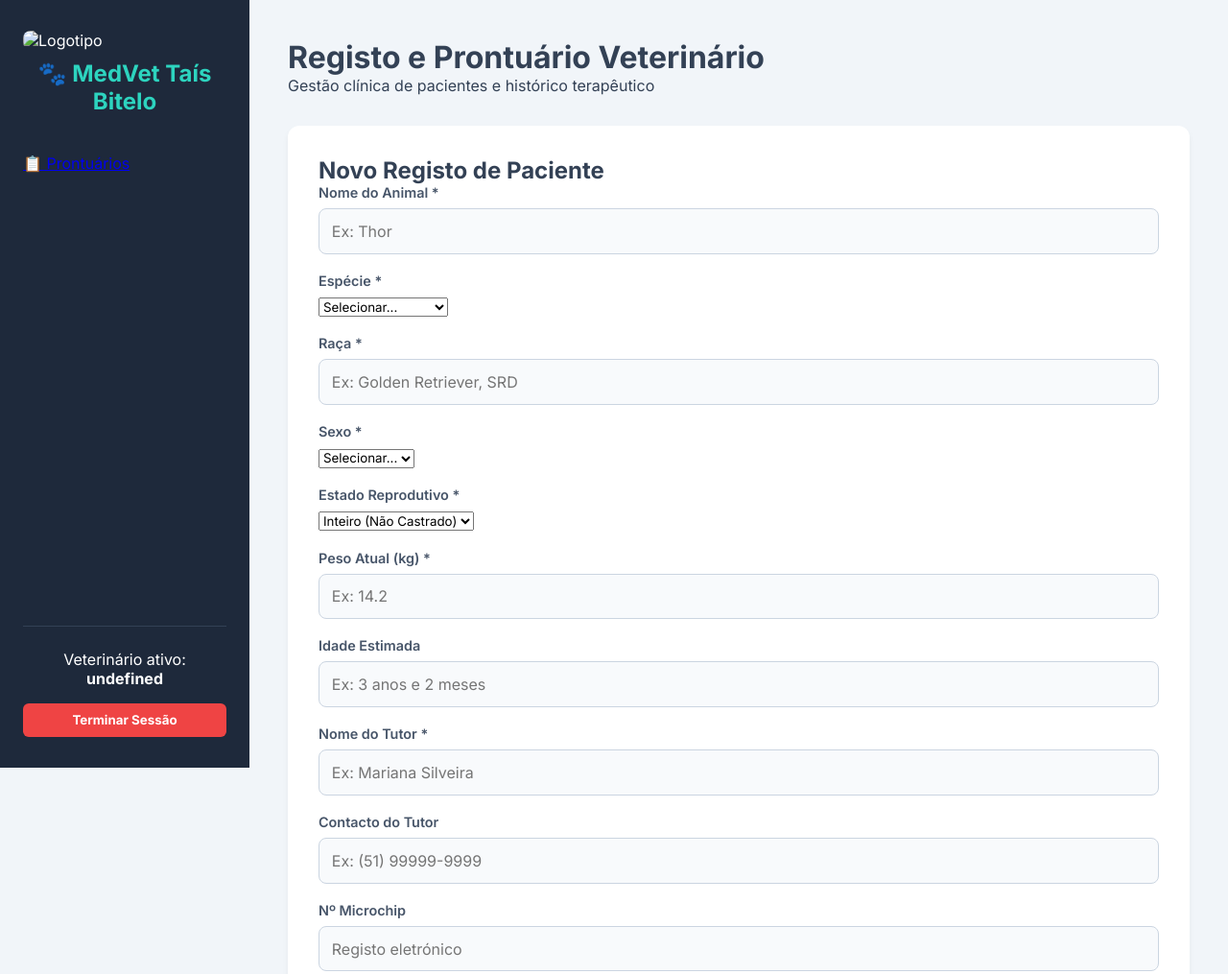
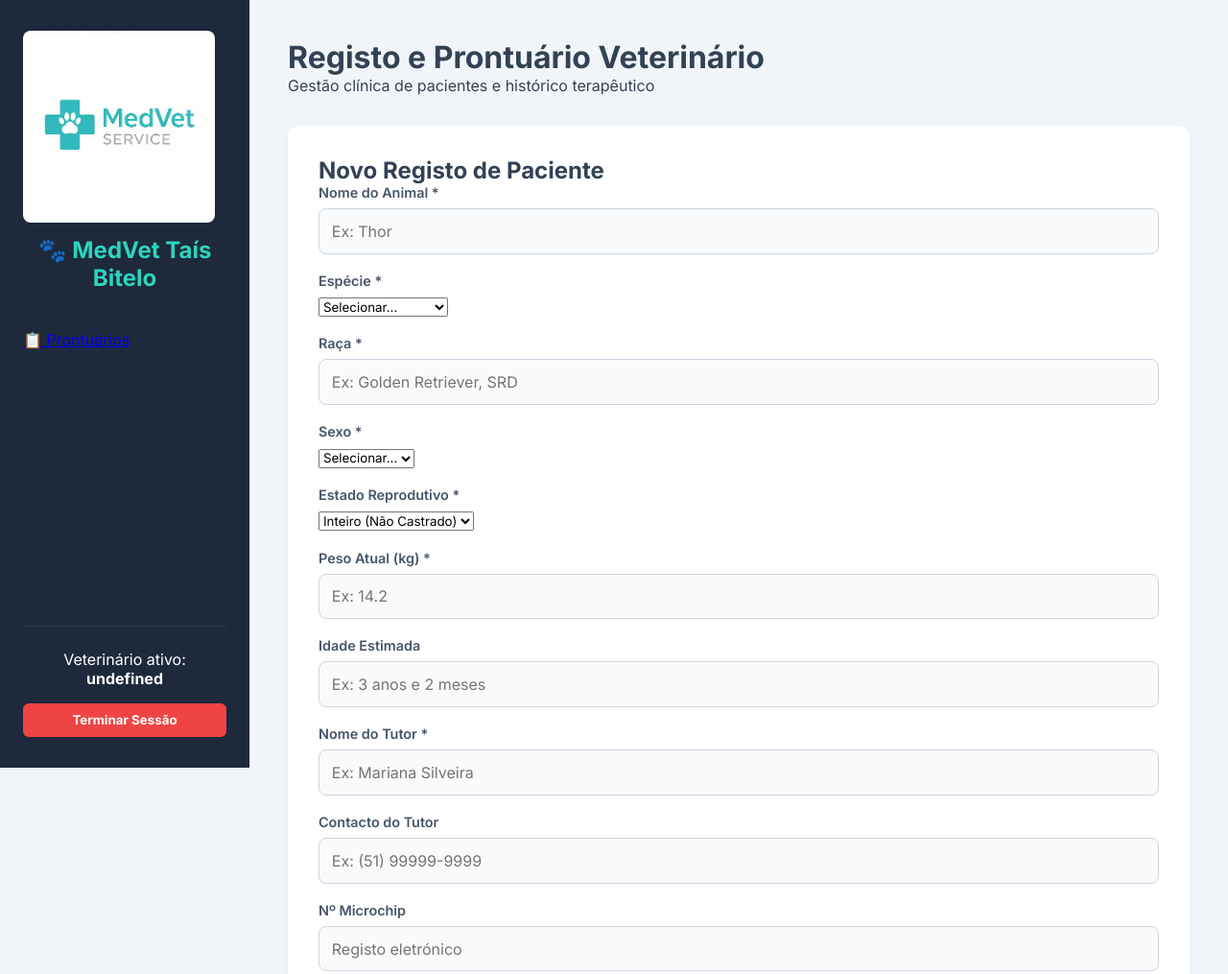
Before and after one commit to bitelo6/MedVet-, a plain HTML site: page dashboard.html in a window 1280 px wide. Shown: the top 1015 px of the page at 96% size. Drawn offline with Linux system fonts and the light colour scheme; sample sign-in values are in the browser's storage.

Commit message:
Update dashboard.html

```diff
--- a/dashboard.html
+++ b/dashboard.html
@@ -10,7 +10,7 @@
     <!-- Barra de navegação móvel / Sidebar -->
     <aside class="sidebar">
         <div class="sidebar-brand">
-            <img src="imagens/logo.png.png" alt="Logotipo" style="width: 200px; margin-bottom: 10px; border-radius: 8px;">
+            <img src="images.jpg" alt="Logotipo" style="width: 200px; margin-bottom: 10px; border-radius: 8px;">
             <h2>🐾 MedVet Taís Bitelo</h2>
         </div>
         <nav class="sidebar-nav">
```
